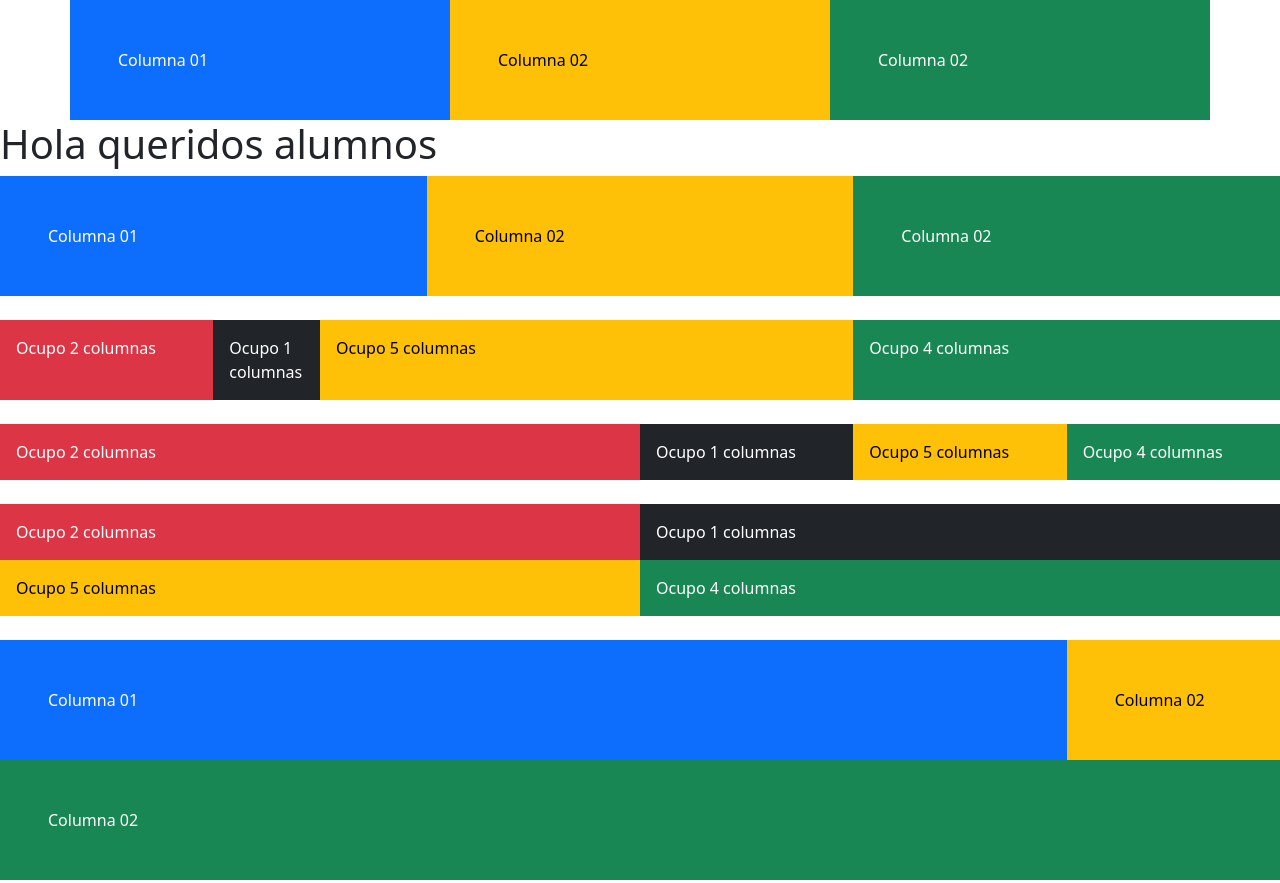
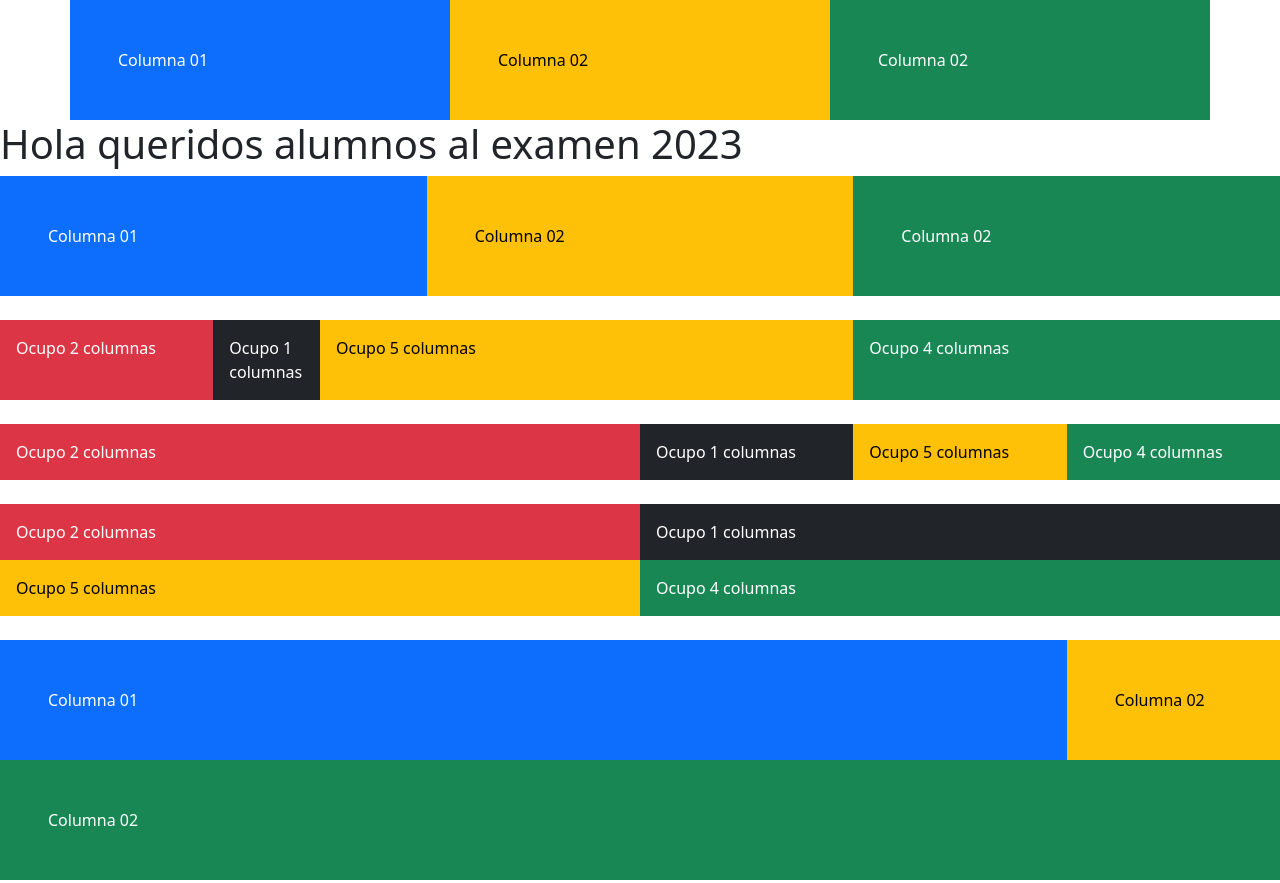
Before and after one commit to jackmaster76/sitioweb, a plain HTML site: page index.html in a window 1280 px wide. Shown: the top 883 px of the page. Drawn offline with nearby package versions, Linux system fonts and the light colour scheme.

Commit message:
Add files via upload

```diff
--- a/index.html
+++ b/index.html
@@ -23,7 +23,7 @@
             </div>
         </div>
     </div>
-    <h1>Hola queridos alumnos</h1>
+    <h1>Hola queridos alumnos al examen 2023</h1>
     <div class="container-fluid">
         <div class="row">
             <div class="col text-bg-primary p-5">
```
